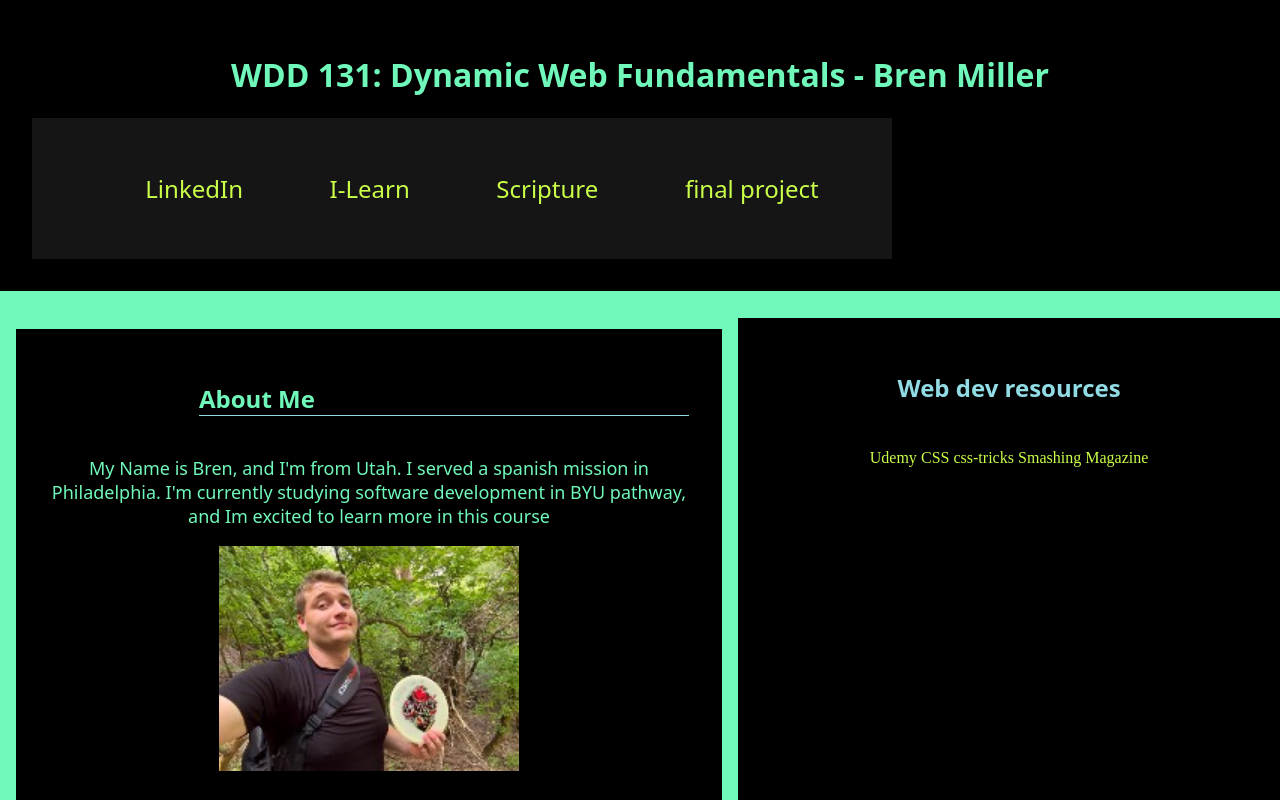
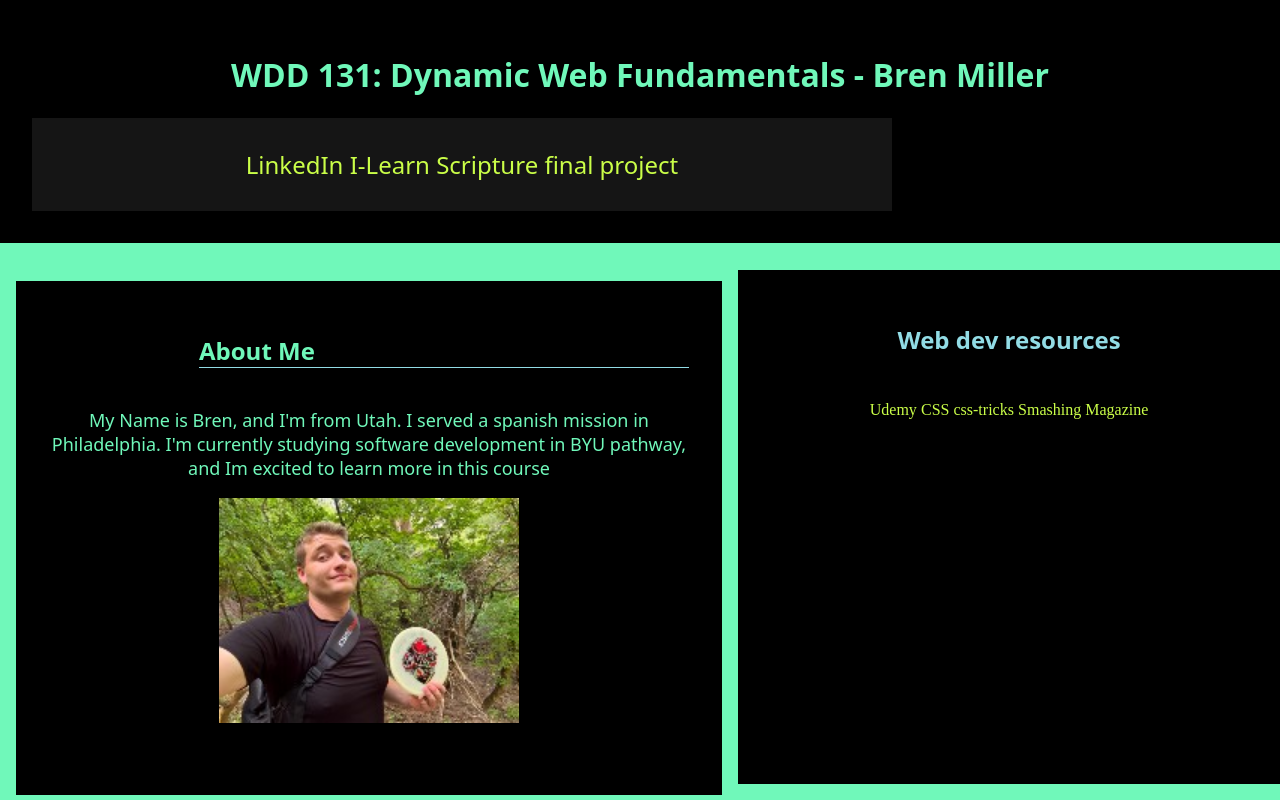
Before and after one commit to brenmiller27/brenmiller27.github.io, a plain HTML site: page index.html in a window 1280 px wide. Shown: the top 800 px of the page. Drawn offline with Linux system fonts and the light colour scheme; files whose address does not match are found by name.

Commit message:
initial commit

```diff
--- a/index.html
+++ b/index.html
@@ -2,7 +2,7 @@
 <html lang="en-US">
     <head>
         <meta charset="utf-8">
-        <meta name="viewpoint" content="width=device-width,initial-scale=1.0">
+        <meta name="viewport" content="width=device-width,initial-scale=1.0">
         <title>WDD 131 Dynamic Web Fundamentals - Bren Miller</title>
         <meta name="description" content="Bren Miller WDD131 Web Home Page assignment">
         <meta name="author" content="Bren Miller">
@@ -14,14 +14,11 @@
     <header>
         <h1>WDD 131: Dynamic Web Fundamentals - Bren Miller</h1>
             <nav>
-                <ul>
                     <a href="https://www.linkedin.com/feed/?trk=guest_homepage-basic_nav-header-signin">LinkedIn</a>
                     <a href="https://byui.instructure.com/.">I-Learn</a>
                     <a href="https://www.churchofjesuschrist.org/study/scriptures/bofm/2-ne/31?lang=eng">Scripture</a>
-                    <a a href="finalproject">final project</a>
-                </ul>
+                    <a href="finalproject">final project</a>
             </nav>
-        </div>
     </header>
     <div class="grid">
     <main>
```
